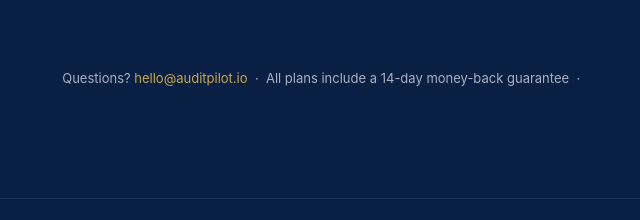
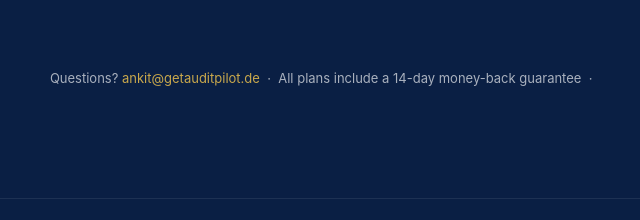
Before and after one commit to auditpilot0788/auditpilot, a website: page public/pricing.html in a window 1280 px wide. Shown: the part 869-1089 px from the top of the page, 317-957 px from the left. Drawn offline with Linux system fonts and the light colour scheme; no server answers.

Commit message:
fix: update contact email to ankit@getauditpilot.de on pricing and impressum pages
Co-Authored-By: Claude Sonnet 4.6 <noreply@anthropic.com>

```diff
--- a/public/pricing.html
+++ b/public/pricing.html
@@ -257,7 +257,7 @@
   </div>
 
   <p class="faq">
-    Questions? <a href="mailto:hello@auditpilot.io">hello@auditpilot.io</a> &nbsp;·&nbsp;
+    Questions? <a href="mailto:ankit@getauditpilot.de">ankit@getauditpilot.de</a> &nbsp;·&nbsp;
     All plans include a 14-day money-back guarantee &nbsp;·&nbsp;
     <a href="#" id="manage-billing-link" style="display:none">Manage billing →</a>
   </p>
```
Also changed, not shown: public/impressum.html (+1 -1 lines).
